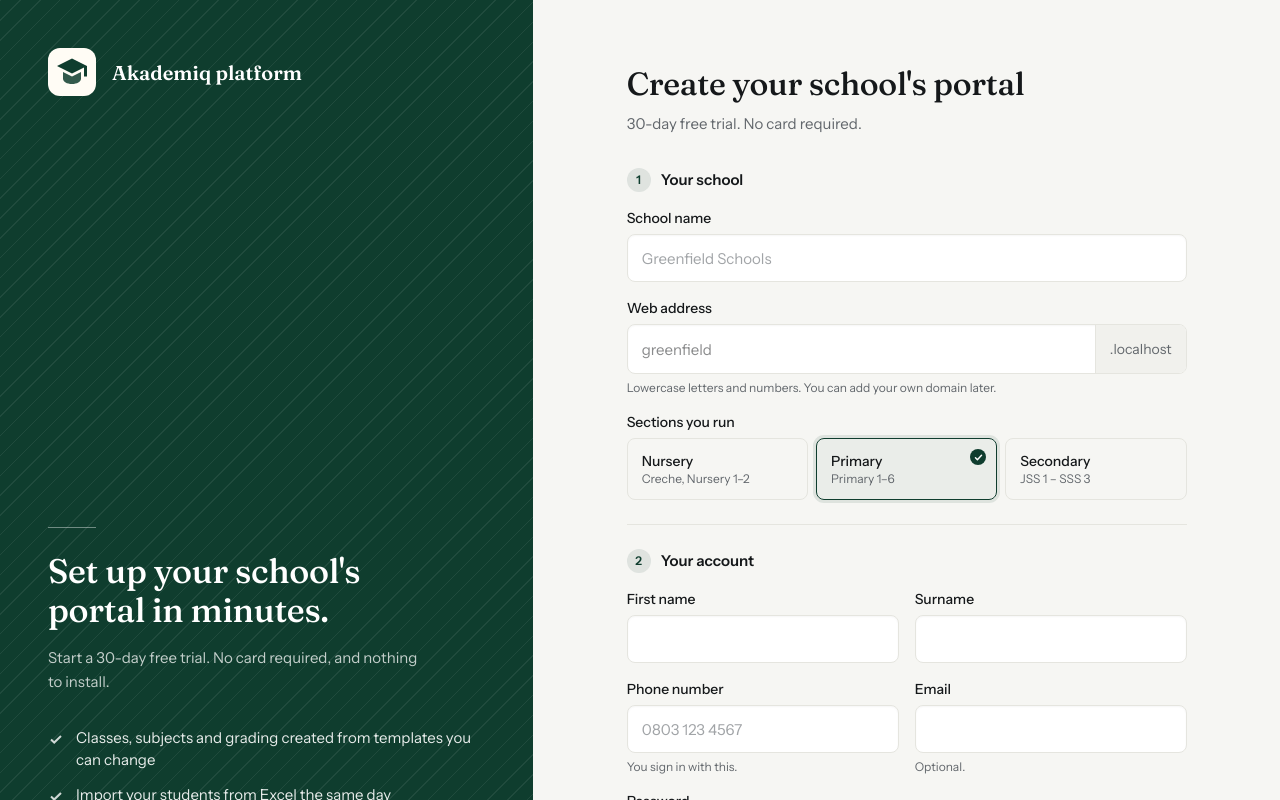
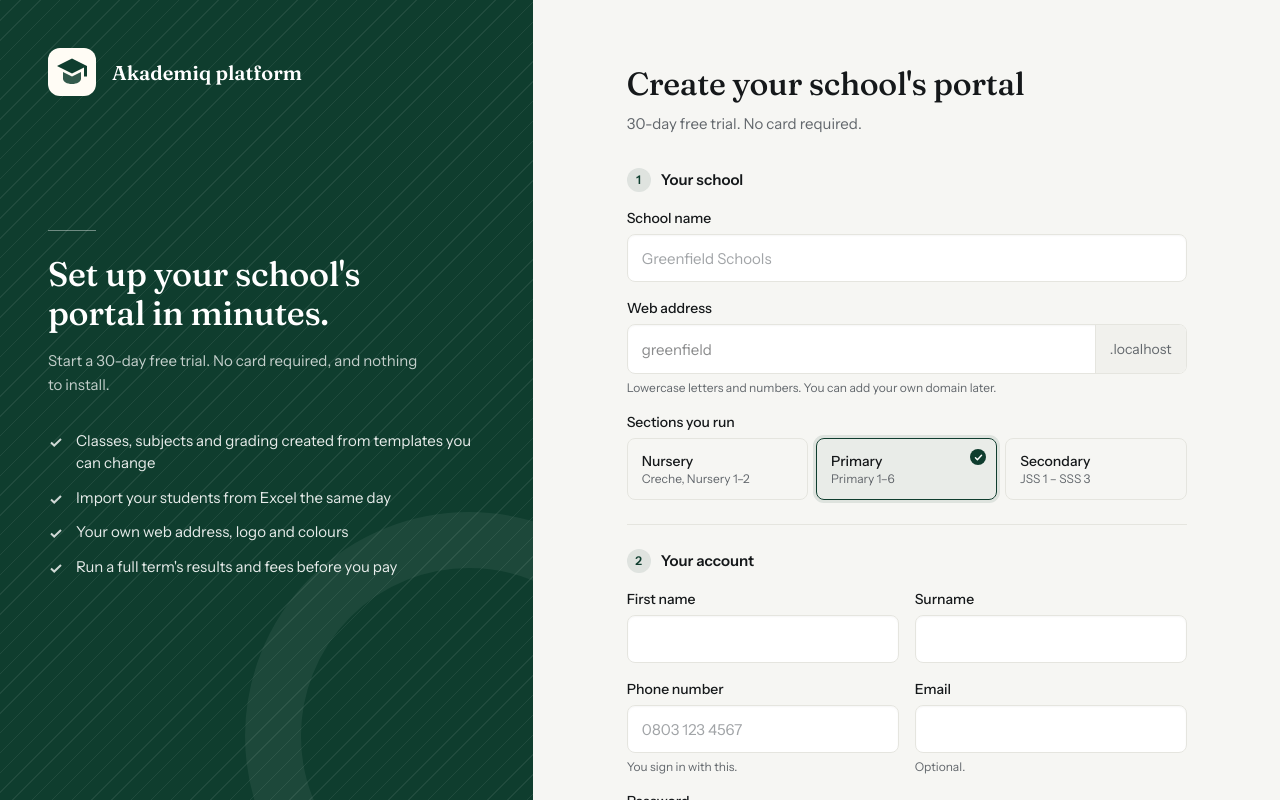
Before and after one commit to Ademic2022/sms-client, a Next.js app: page /signup in a window 1280 px wide. Shown: the top 800 px of the page. Built offline with nearby package versions, Linux system fonts and the light colour scheme; no server answers.

Commit message:
feat: enhance AuthShell layout for better responsiveness and scrolling behavior

```diff
--- a/src/components/auth/AuthShell.tsx
+++ b/src/components/auth/AuthShell.tsx
@@ -54,7 +54,9 @@ export function AuthShell({ title, subtitle, children, footer, wide, aside }: {
   const name = school?.name ?? `${SITE.name} platform`;
 
   return (
-    <div className="min-h-screen bg-background lg:grid lg:grid-cols-[minmax(420px,5fr)_7fr]" style={{ ["--brand" as string]: brand }}>
+    // On wide screens the page itself never scrolls: the brand panel stays put and only the
+    // form column scrolls. On phones the two stack and the page scrolls as usual.
+    <div className="min-h-screen bg-background lg:grid lg:h-dvh lg:grid-cols-[minmax(420px,5fr)_7fr] lg:overflow-hidden" style={{ ["--brand" as string]: brand }}>
       {/* Identity panel */}
       <aside className="relative overflow-hidden" style={{ backgroundColor: brand, color: ink }}>
         <div
@@ -63,7 +65,7 @@ export function AuthShell({ title, subtitle, children, footer, wide, aside }: {
           style={{ backgroundImage: `repeating-linear-gradient(135deg, currentColor 0 1px, transparent 1px 14px)` }}
         />
         <div aria-hidden className="pointer-events-none absolute -bottom-40 -right-40 h-[28rem] w-[28rem] rounded-full border-[56px] border-current opacity-[0.06]" />
-        <div className={`relative flex h-full flex-col px-6 py-6 sm:px-10 lg:min-h-screen lg:px-12 lg:py-12 ${loading ? "opacity-0" : "opacity-100"} transition-opacity duration-300`}>
+        <div className={`relative flex h-full flex-col px-6 py-6 sm:px-10 lg:px-12 lg:py-12 ${loading ? "opacity-0" : "opacity-100"} transition-opacity duration-300`}>
           <div className="flex items-center gap-4">
             <Crest school={school} size={48} />
             <div className="min-w-0">
@@ -105,7 +107,7 @@ export function AuthShell({ title, subtitle, children, footer, wide, aside }: {
       </aside>
 
       {/* Form panel */}
-      <main className="flex flex-col px-6 sm:px-10">
+      <main className="flex flex-col px-6 sm:px-10 lg:h-dvh lg:overflow-y-auto">
         <div className="flex flex-1 items-center justify-center py-10 lg:py-16">
           <div className={wide ? "w-full max-w-[560px]" : "w-full max-w-[400px]"}>
             <h1 className="font-display text-[32px] font-medium leading-tight tracking-[-0.01em] text-ink">{title}</h1>
```
